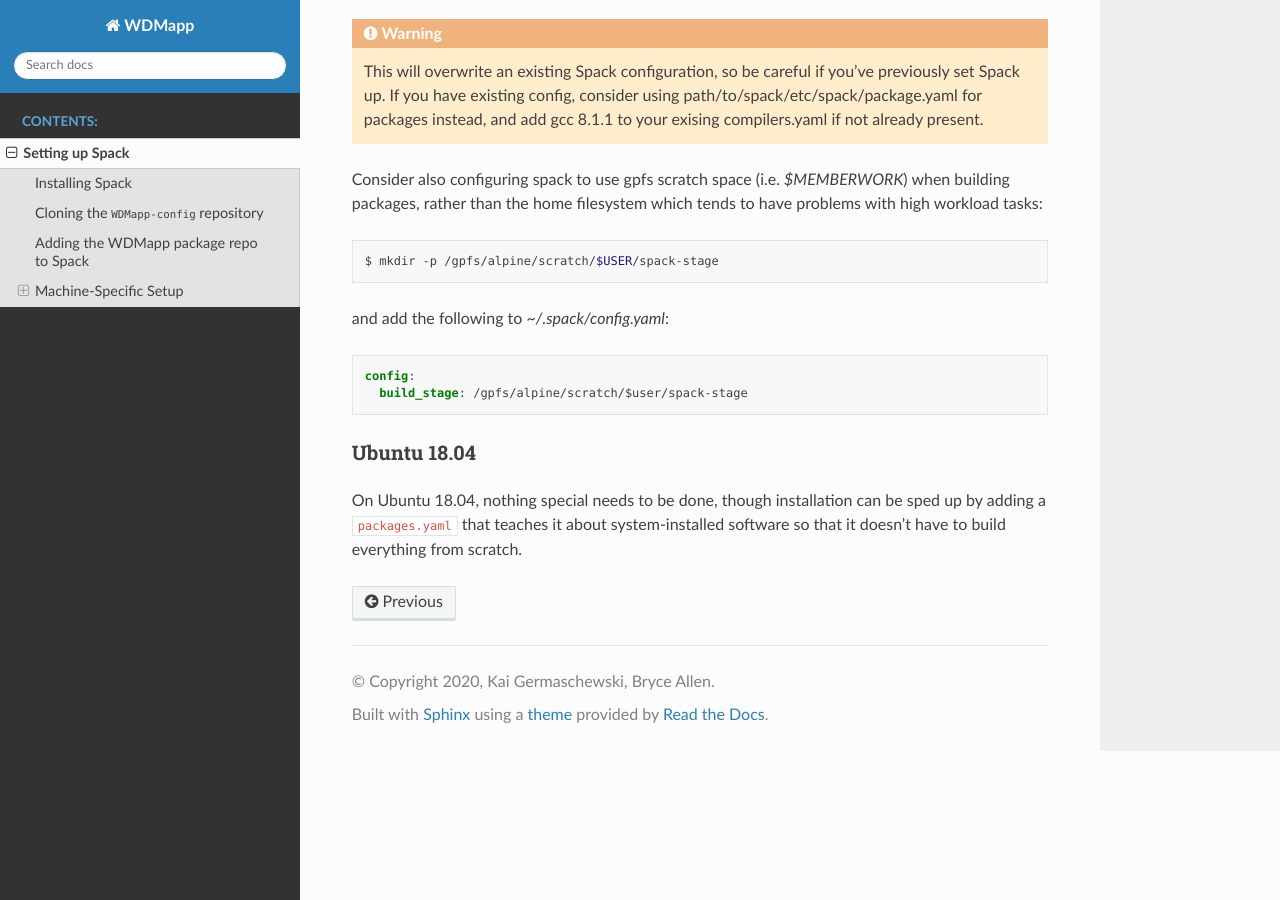
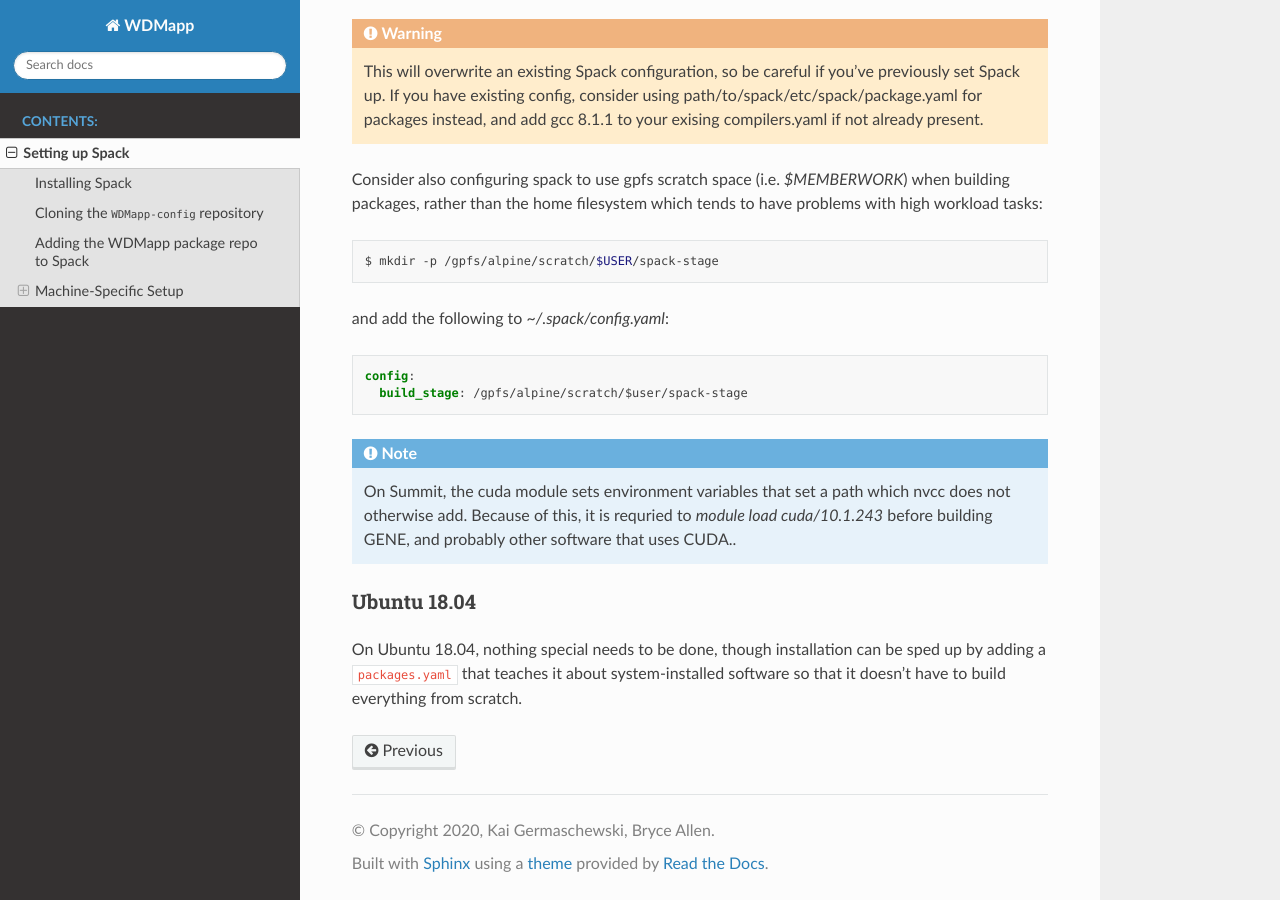
Before and after one commit to wdmapp/wdmapp-config, a Sphinx documentation site: the page built from docs/spack/setup.rst, in a window 1280 px wide and 900 px high, scrolled down 1668 px. Built offline with Sphinx 7.4.7 and the Read the Docs theme 2.0.0, drawn with Linux system fonts in a browser that asks for light colours; pages that are not in the unit, such as notebooks, are missing from menus.

Commit message:
docs: small updates

```diff
--- a/docs/spack/setup.rst
+++ b/docs/spack/setup.rst
@@ -107,6 +107,13 @@ and add the following to `~/.spack/config.yaml`:
   config:
     build_stage: /gpfs/alpine/scratch/$user/spack-stage
 
+.. note::
+
+   On Summit, the cuda module sets environment variables that set a
+   path which nvcc does not otherwise add. Because of this, it is
+   requried to `module load cuda/10.1.243` before building GENE, and
+   probably other software that uses CUDA..
+
 Ubuntu 18.04
 ---------------------
 
```
Also changed, not shown: 1 other file.
